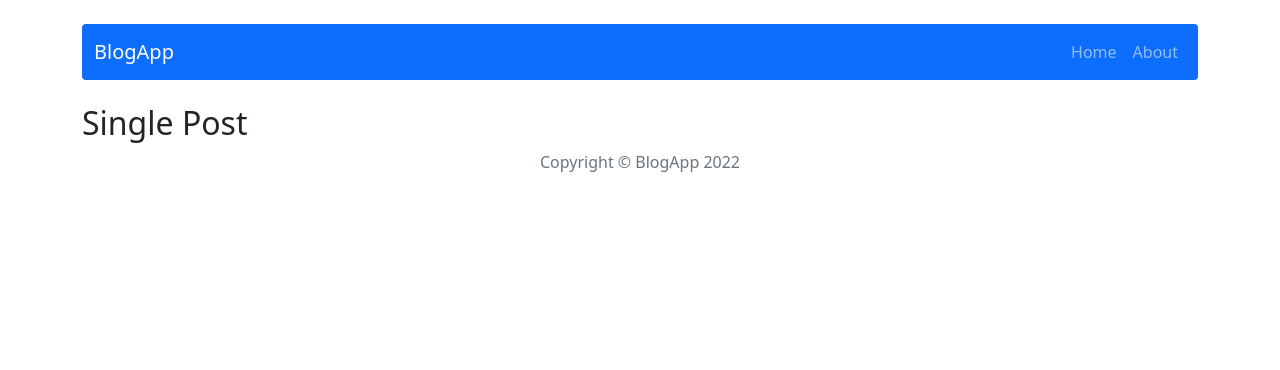
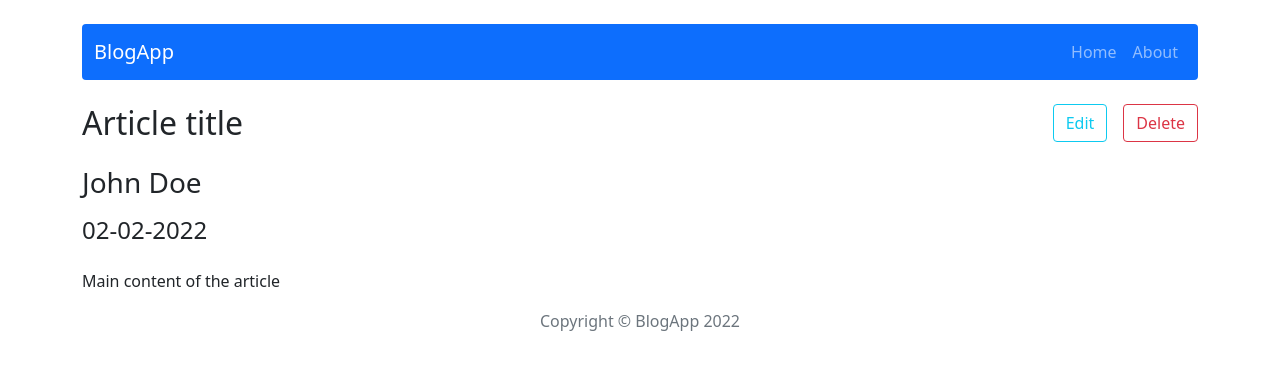
Before and after one commit to Geometric7/react_blog_app, a React (Create React App) app: page /post/1 in a window 1280 px wide. Shown: the top 370 px of the page. Built offline with nearby package versions, Linux system fonts and the light colour scheme.

Commit message:
Implement add/remove post button

```diff
--- a/src/Redux/initialState.js
+++ b/src/Redux/initialState.js
@@ -29,14 +29,17 @@ const InitialState = {
       title: 'Third short description of the title...',
       shortDescription: 'Third main content of the article',
       content: 'Third main content of the article',
-      publishedDate: '20-02-2021'
+      publishedDate: '20-02-2021',
+      author: 'Bruce Lee'
     },
     {
       id: '5',
       title: 'Fourth shord description of the title...',
       shortDescription: 'Fourth main content of the article',
       content: 'Fourth main content of the article',
-      publishedDate: '11-01-2022'
+      publishedDate: '11-01-2022',
+      author: 'Donald Duck'
+
     },
   ]
 };
--- a/src/Redux/postsRedux.js
+++ b/src/Redux/postsRedux.js
@@ -2,17 +2,23 @@ import shortid from 'shortid';
 
 //selectors
 export const getAllPosts = state => state.posts;
+export const getPostId = ({ posts }, postId) => posts.find(post => post.id === postId)
+
 // actions
 const createActionName = actionName => `app/posts/${actionName}`;
 const ADD_POST = createActionName('ADD_POST');
+const REMOVE_POST = createActionName('REMOVE_POST');
 
 // action creators
 export const addPost = payload => ({ type: ADD_POST, payload });
+export const removePost = payload => ({ type: REMOVE_POST, payload });
 
 const postsReducer = (statePart = [], action) => {
   switch (action.type) {
       case ADD_POST:
         return [ ...statePart, { ...action.payload, id: shortid() }];
+      case REMOVE_POST:
+        return statePart.filter(post => post.id !== action.payload)
     default:
       return statePart;
   };
--- a/src/components/pages/SinglePost.js
+++ b/src/components/pages/SinglePost.js
@@ -1,7 +1,68 @@
-const Post = () => {
+/* const Post = () => {
   return (
     <h2>Single Post</h2>
   )
 }
 
-export default Post;
+export default Post; */
+
+
+import { Row, Col, Button, Modal } from 'react-bootstrap'
+import { useParams } from 'react-router';
+import { useSelector, useDispatch } from 'react-redux';
+import { getPostId } from '../../Redux/postsRedux';
+import { Navigate } from 'react-router-dom';
+import { Link } from 'react-router-dom'
+import { useState } from 'react';
+import { removePost } from '../../Redux/postsRedux'
+
+const SinglePost = () => {
+
+  const { id } = useParams();
+  const postData = useSelector(state => getPostId(state, id))
+
+  const [show, setShow] = useState(false);
+
+  const handleClose = () => setShow(false);
+  const handleShow = () => setShow(true);
+
+  const dispatch = useDispatch();
+
+  const remove = () => {
+    dispatch(removePost(postData.id))
+  }
+
+  if (!postData) return <Navigate to="/" />
+    return (
+      <>
+      <article>
+        <Row className="d-flex justify-content-between mb-3">
+          <Col xs={8} lg={10}>
+            <h2>{postData.title}</h2>
+          </Col>
+          <Col xs={4} lg={2} className="d-flex flex-row-reverse align-items-start">
+            <Button variant="outline-danger" onClick={handleShow}>Delete</Button>
+            <Link className="me-3" key={postData.id} to={"/post/edit/" + postData.id}>
+              <Button variant="outline-info">Edit</Button>
+            </Link>
+          </Col>
+        </Row>
+        <h3 className="mb-3">{postData.author}</h3>
+        <h4 className="mb-4">{postData.publishedDate}</h4>
+        <p>{postData.content}</p>
+      </article>
+      <Modal show={show} onHide={handleClose}>
+        <Modal.Header closeButton>
+          <Modal.Title>Are you sure?</Modal.Title>
+        </Modal.Header>
+        <Modal.Body>This operation will completely remove the post. Are you sure you want to do that?</Modal.Body>
+        <Modal.Footer>
+          <Button variant="secondary" onClick={handleClose}>Cancel</Button>
+          <Button variant="danger" onClick={function(e){ handleClose(); remove()}}>Remove</Button>
+        </Modal.Footer>
+      </Modal>
+      </>
+    );
+}
+
+export default SinglePost;
```
